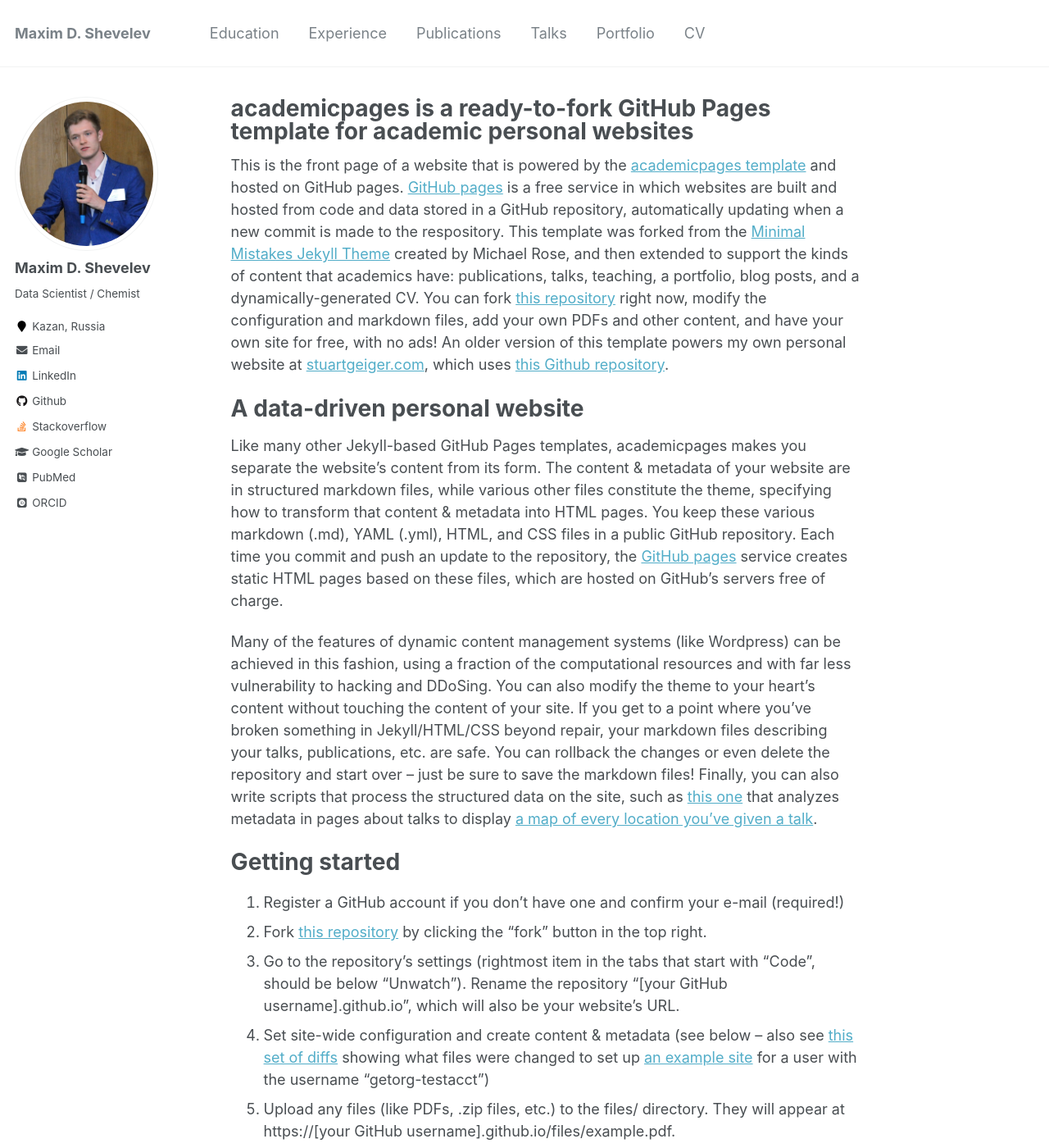
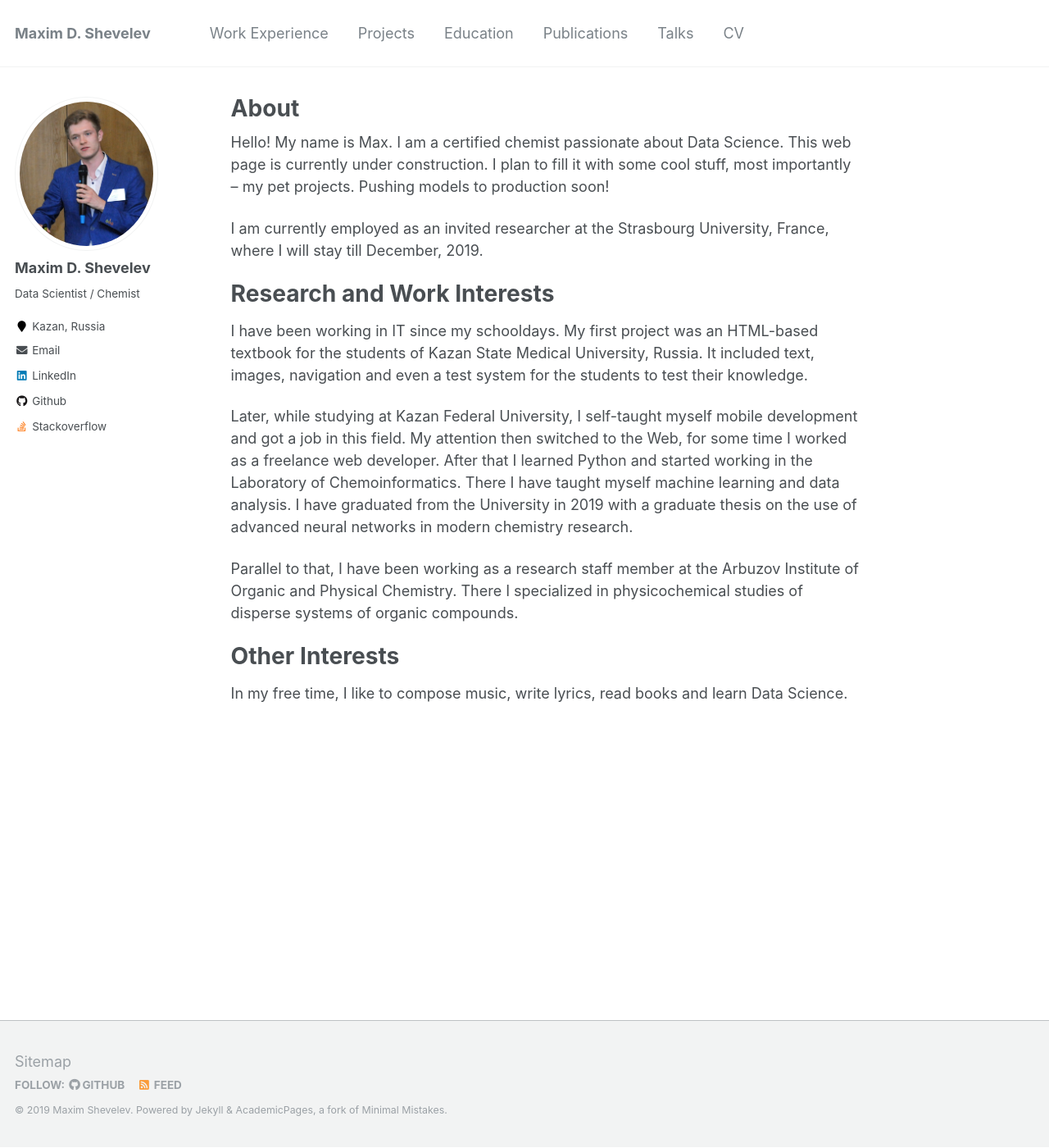
Before and after one commit to mawansui/mawansui.github.io, a Jekyll site: the page built from _pages/about.md, in a window 1280 px wide and 1400 px high. Shown: the whole window at 82% size. Built offline with Jekyll 4.4.1, drawn with Linux system fonts in a browser that asks for light colours; some web fonts are replaced; some of the changed text lies outside the part shown.

Commit message:
about, nav

```diff
--- a/_config.yml
+++ b/_config.yml
@@ -85,8 +85,8 @@
   bio              : "Data Scientist / Chemist"
   location         : "Kazan, Russia"
   employer         :
-  pubmed           : "https://www.ncbi.nlm.nih.gov/pubmed/?term=john+snow"
-  googlescholar    : "http://yourfullgooglescholarurl.com"
+  pubmed           : # "https://www.ncbi.nlm.nih.gov/pubmed/?term=john+snow"
+  googlescholar    : # "http://yourfullgooglescholarurl.com"
   email            : "mdshev7@yandex.ru"
   researchgate     :  # example: "https://www.researchgate.net/profile/yourprofile"
   uri              :
@@ -102,8 +102,8 @@
   instagram        :
   impactstory      : #"https://profiles.impactstory.org/u/xxxx-xxxx-xxxx-xxxx"
   lastfm           :
-  linkedin         : "https://www.linkedin.com/in/maxim-shevelev-0b102b187"
-  orcid            : "http://orcid.org/yourorcidurl"
+  linkedin         : "https://www.linkedin.com/in/mdshev"
+  orcid            : # "http://orcid.org/yourorcidurl"
   pinterest        :
   soundcloud       :
   stackoverflow    : "https://stackoverflow.com/users/5392885/monochrome"
--- a/_data/navigation.yml
+++ b/_data/navigation.yml
@@ -1,11 +1,14 @@
 # main links links
 main:
 
+  - title: "Work Experience"
+    url: /experience/
+
+  - title: "Projects"
+    url: /projects/
+
   - title: "Education"
     url: /education/
-
-  - title: "Experience"
-    url: /experience/
 
   - title: "Publications"
     url: /publications/
@@ -13,8 +16,5 @@
   - title: "Talks"
     url: /talks/
 
-  - title: "Portfolio"
-    url: /portfolio/
-
   - title: "CV"
     url: /cv/
--- a/_pages/about.md
+++ b/_pages/about.md
@@ -1,6 +1,6 @@
 ---
 permalink: /
-title: "academicpages is a ready-to-fork GitHub Pages template for academic personal websites"
+title: "About"
 excerpt: "About me"
 author_profile: true
 redirect_from:
@@ -8,43 +8,20 @@
   - /about.html
 ---
 
-This is the front page of a website that is powered by the [academicpages template](https://github.com/academicpages/academicpages.github.io) and hosted on GitHub pages. [GitHub pages](https://pages.github.com) is a free service in which websites are built and hosted from code and data stored in a GitHub repository, automatically updating when a new commit is made to the respository. This template was forked from the [Minimal Mistakes Jekyll Theme](https://mmistakes.github.io/minimal-mistakes/) created by Michael Rose, and then extended to support the kinds of content that academics have: publications, talks, teaching, a portfolio, blog posts, and a dynamically-generated CV. You can fork [this repository](https://github.com/academicpages/academicpages.github.io) right now, modify the configuration and markdown files, add your own PDFs and other content, and have your own site for free, with no ads! An older version of this template powers my own personal website at [stuartgeiger.com](http://stuartgeiger.com), which uses [this Github repository](https://github.com/staeiou/staeiou.github.io).
+Hello! My name is Max. I am a certified chemist passionate about Data Science. This web page is currently under construction. I plan to fill it with some cool stuff, most importantly – my pet projects. Pushing models to production soon!
 
-A data-driven personal website
+I am currently employed as an invited researcher at the Strasbourg University, France, where I will stay till December, 2019.
+
+Research and Work Interests
 ======
-Like many other Jekyll-based GitHub Pages templates, academicpages makes you separate the website's content from its form. The content & metadata of your website are in structured markdown files, while various other files constitute the theme, specifying how to transform that content & metadata into HTML pages. You keep these various markdown (.md), YAML (.yml), HTML, and CSS files in a public GitHub repository. Each time you commit and push an update to the repository, the [GitHub pages](https://pages.github.com/) service creates static HTML pages based on these files, which are hosted on GitHub's servers free of charge.
 
-Many of the features of dynamic content management systems (like Wordpress) can be achieved in this fashion, using a fraction of the computational resources and with far less vulnerability to hacking and DDoSing. You can also modify the theme to your heart's content without touching the content of your site. If you get to a point where you've broken something in Jekyll/HTML/CSS beyond repair, your markdown files describing your talks, publications, etc. are safe. You can rollback the changes or even delete the repository and start over -- just be sure to save the markdown files! Finally, you can also write scripts that process the structured data on the site, such as [this one](https://github.com/academicpages/academicpages.github.io/blob/master/talkmap.ipynb) that analyzes metadata in pages about talks to display [a map of every location you've given a talk](https://academicpages.github.io/talkmap.html).
+I have been working in IT since my schooldays. My first project was an HTML-based textbook for the students of Kazan State Medical University, Russia. It included text, images, navigation and even a test system for the students to test their knowledge.
 
-Getting started
-======
-1. Register a GitHub account if you don't have one and confirm your e-mail (required!)
-1. Fork [this repository](https://github.com/academicpages/academicpages.github.io) by clicking the "fork" button in the top right.
-1. Go to the repository's settings (rightmost item in the tabs that start with "Code", should be below "Unwatch"). Rename the repository "[your GitHub username].github.io", which will also be your website's URL.
-1. Set site-wide configuration and create content & metadata (see below -- also see [this set of diffs](http://archive.is/3TPas) showing what files were changed to set up [an example site](https://getorg-testacct.github.io) for a user with the username "getorg-testacct")
-1. Upload any files (like PDFs, .zip files, etc.) to the files/ directory. They will appear at https://[your GitHub username].github.io/files/example.pdf.
-1. Check status by going to the repository settings, in the "GitHub pages" section
+Later, while studying at Kazan Federal University, I self-taught myself mobile development and got a job in this field. My attention then switched to the Web, for some time I worked as a freelance web developer. After that I learned Python and started working in the Laboratory of Chemoinformatics. There I have taught myself machine learning and data analysis. I have graduated from the University in 2019 with a graduate thesis on the use of advanced neural networks in modern chemistry research.
 
-Site-wide configuration
-------
-The main configuration file for the site is in the base directory in [_config.yml](https://github.com/academicpages/academicpages.github.io/blob/master/_config.yml), which defines the content in the sidebars and other site-wide features. You will need to replace the default variables with ones about yourself and your site's github repository. The configuration file for the top menu is in [_data/navigation.yml](https://github.com/academicpages/academicpages.github.io/blob/master/_data/navigation.yml). For example, if you don't have a portfolio or blog posts, you can remove those items from that navigation.yml file to remove them from the header.
+Parallel to that, I have been working as a research staff member at the Arbuzov Institute of Organic and Physical Chemistry. There I specialized in physicochemical studies of disperse systems of organic compounds.
 
-Create content & metadata
-------
-For site content, there is one markdown file for each type of content, which are stored in directories like _publications, _talks, _posts, _teaching, or _pages. For example, each talk is a markdown file in the [_talks directory](https://github.com/academicpages/academicpages.github.io/tree/master/_talks). At the top of each markdown file is structured data in YAML about the talk, which the theme will parse to do lots of cool stuff. The same structured data about a talk is used to generate the list of talks on the [Talks page](https://academicpages.github.io/talks), each [individual page](https://academicpages.github.io/talks/2012-03-01-talk-1) for specific talks, the talks section for the [CV page](https://academicpages.github.io/cv), and the [map of places you've given a talk](https://academicpages.github.io/talkmap.html) (if you run this [python file](https://github.com/academicpages/academicpages.github.io/blob/master/talkmap.py) or [Jupyter notebook](https://github.com/academicpages/academicpages.github.io/blob/master/talkmap.ipynb), which creates the HTML for the map based on the contents of the _talks directory).
+Other Interests
+===
 
-**Markdown generator**
-
-I have also created [a set of Jupyter notebooks](https://github.com/academicpages/academicpages.github.io/tree/master/markdown_generator
-) that converts a CSV containing structured data about talks or presentations into individual markdown files that will be properly formatted for the academicpages template. The sample CSVs in that directory are the ones I used to create my own personal website at stuartgeiger.com. My usual workflow is that I keep a spreadsheet of my publications and talks, then run the code in these notebooks to generate the markdown files, then commit and push them to the GitHub repository.
-
-How to edit your site's GitHub repository
-------
-Many people use a git client to create files on their local computer and then push them to GitHub's servers. If you are not familiar with git, you can directly edit these configuration and markdown files directly in the github.com interface. Navigate to a file (like [this one](https://github.com/academicpages/academicpages.github.io/blob/master/_talks/2012-03-01-talk-1.md) and click the pencil icon in the top right of the content preview (to the right of the "Raw | Blame | History" buttons). You can delete a file by clicking the trashcan icon to the right of the pencil icon. You can also create new files or upload files by navigating to a directory and clicking the "Create new file" or "Upload files" buttons.
-
-Example: editing a markdown file for a talk
-![Editing a markdown file for a talk](/images/editing-talk.png)
-
-For more info
-------
-More info about configuring academicpages can be found in [the guide](https://academicpages.github.io/markdown/). The [guides for the Minimal Mistakes theme](https://mmistakes.github.io/minimal-mistakes/docs/configuration/) (which this theme was forked from) might also be helpful.
+In my free time, I like to compose music, write lyrics, read books and learn Data Science.
```
